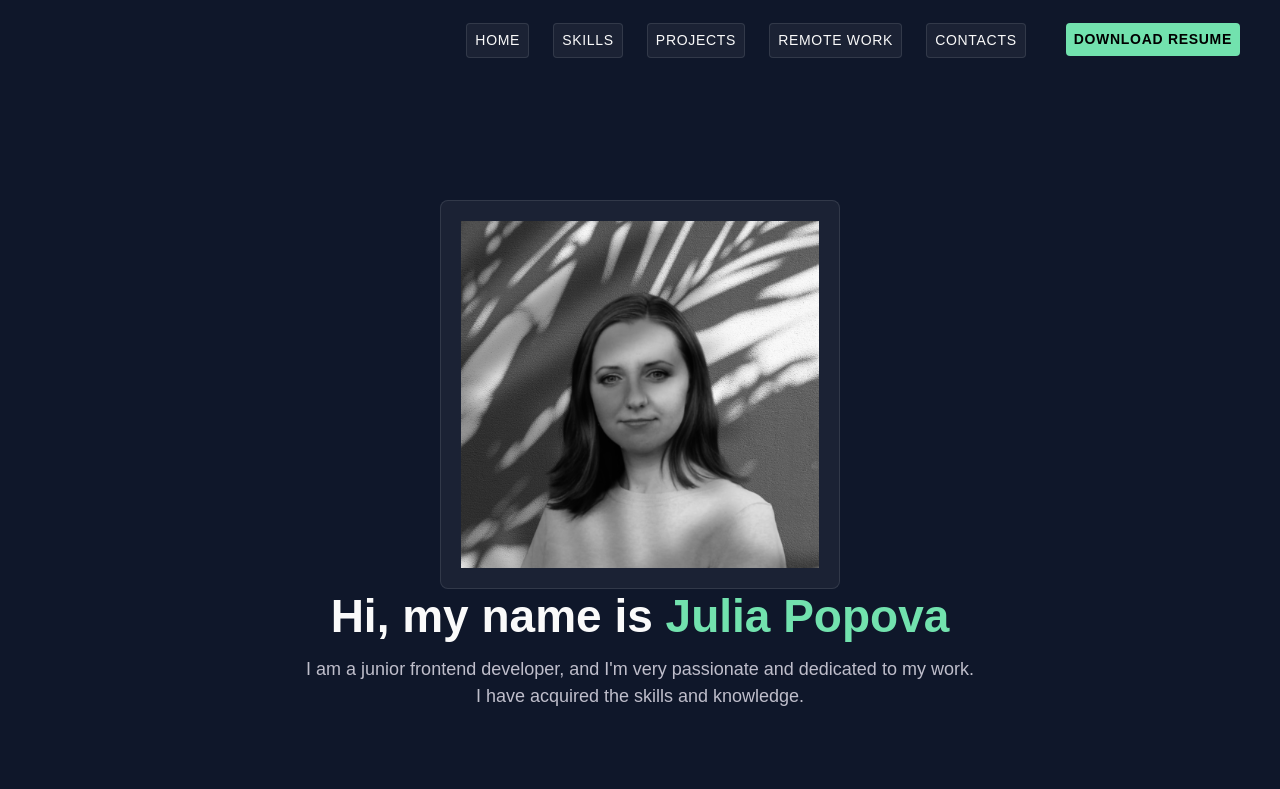
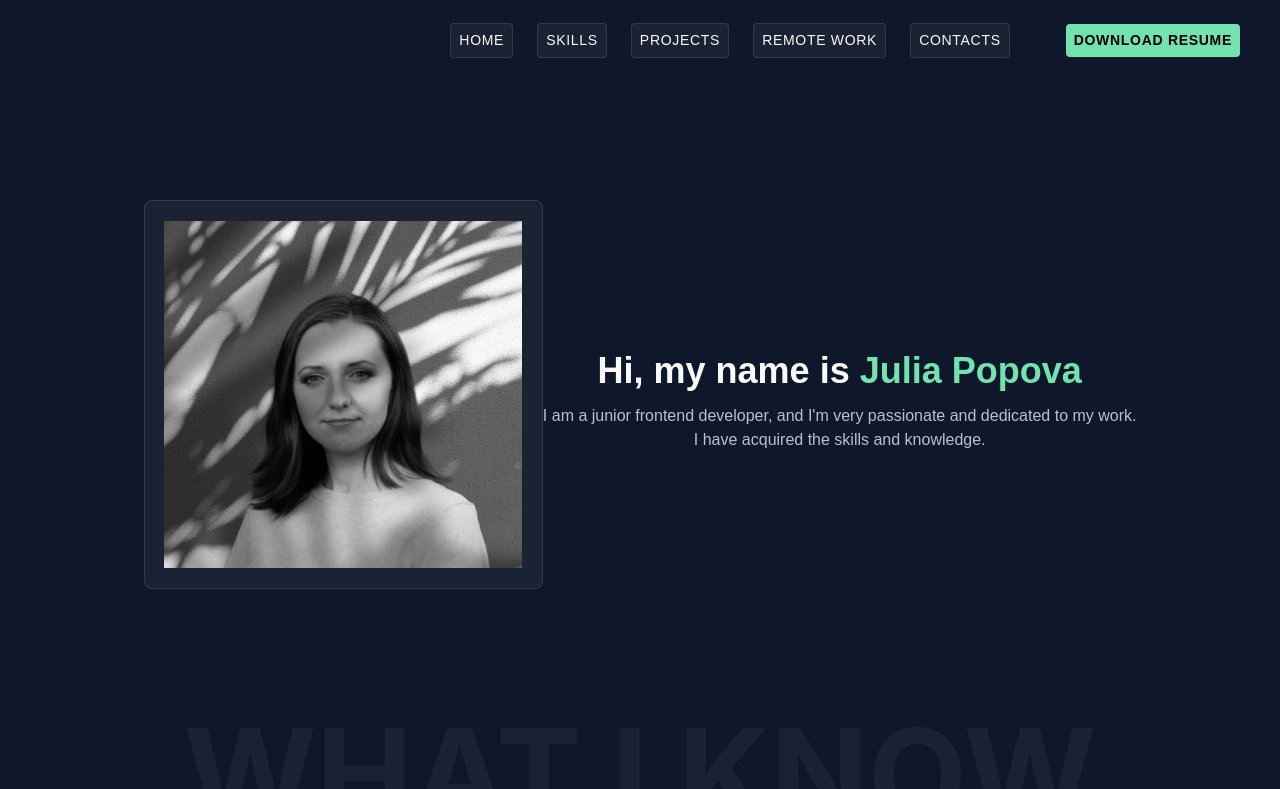
Before and after one commit to veluat/portfolio-app, a React (Create React App) app: page / in a window 1280 px wide. Shown: the top 789 px of the page. Built offline with nearby package versions, Linux system fonts and the light colour scheme; a web font is replaced by a local one.

Commit message:
CSS fixed / Part 2

```diff
--- a/src/common/components/title/Title.module.scss
+++ b/src/common/components/title/Title.module.scss
@@ -16,13 +16,13 @@
     margin-bottom: 0.5rem;
     padding-top: 1em;
     z-index: 10;
-    @media screen and (min-width: 768px) {
+    @media screen and (max-width: 768px) {
       font-size: 36px;
       line-height: 1.2;
     }
   }
 
-  @media screen and (min-width: 768px) {
+  @media screen and (max-width: 768px) {
     font-size: 36px;
   }
 
--- a/src/footer/Footer.module.scss
+++ b/src/footer/Footer.module.scss
@@ -34,7 +34,6 @@
 
       @media screen and (min-width: 640px) {
         gap: 1rem;
-
       }
 
       .box {
--- a/src/home/Home.module.scss
+++ b/src/home/Home.module.scss
@@ -37,13 +37,12 @@
         font-size: 2em;
         margin: 0.67em 0;
         @media (min-width: 768px) {
-          font-size: 46px;
+          font-size: 36px;
           line-height: 1.2;
-          margin: 0 0 0.75rem;
         }
         @media (max-width: 1503px) {
           text-align: center;
-
+          margin: 0.75rem 0;
         }
 
         .spanPrimary {
@@ -57,8 +56,8 @@
         opacity: 1;
         transform: none;
 
-        @media (min-width: 768px) {
-          font-size: 18px;
+        @media (max-width: 768px) {
+          font-size: 22px;
         }
       }
     }
--- a/src/nav/Nav.module.scss
+++ b/src/nav/Nav.module.scss
@@ -6,6 +6,10 @@
   justify-content: center;
   flex-wrap: wrap;
   display: flex;
+  @media screen and (min-width: 640px) {
+    align-items: center;
+    gap: 2rem;
+  }
 
   .link {
     a {
--- a/src/projects/project/Project.module.scss
+++ b/src/projects/project/Project.module.scss
@@ -7,7 +7,7 @@
   border-radius: 0.5rem;
   border: 1px solid $borderColor;
   width: 100%;
-  @media screen and (min-width: 768px) {
+  @media screen and (max-width: 768px) {
     padding: 1.25rem
   }
 
@@ -50,5 +50,6 @@
 
   .projectText {
     margin-top: 1rem;
+
   }
 }
```
